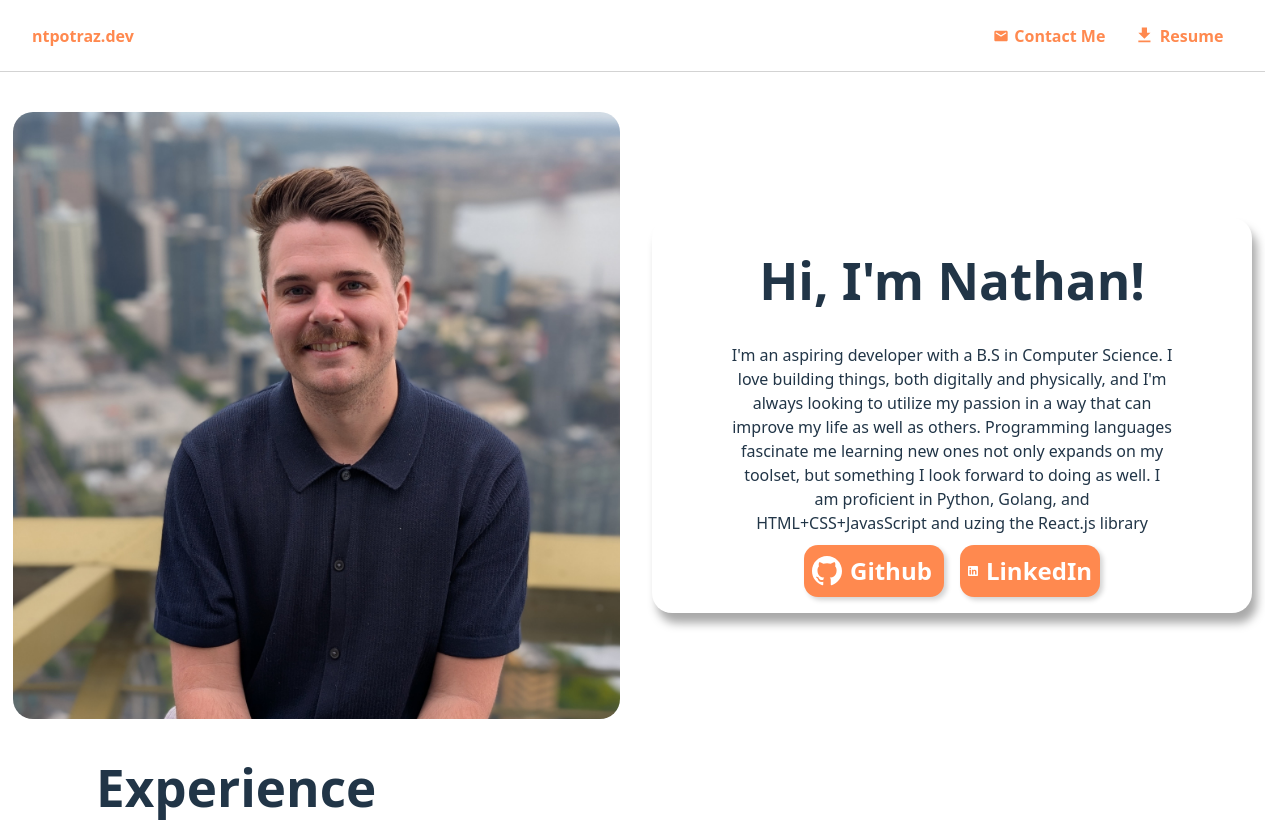
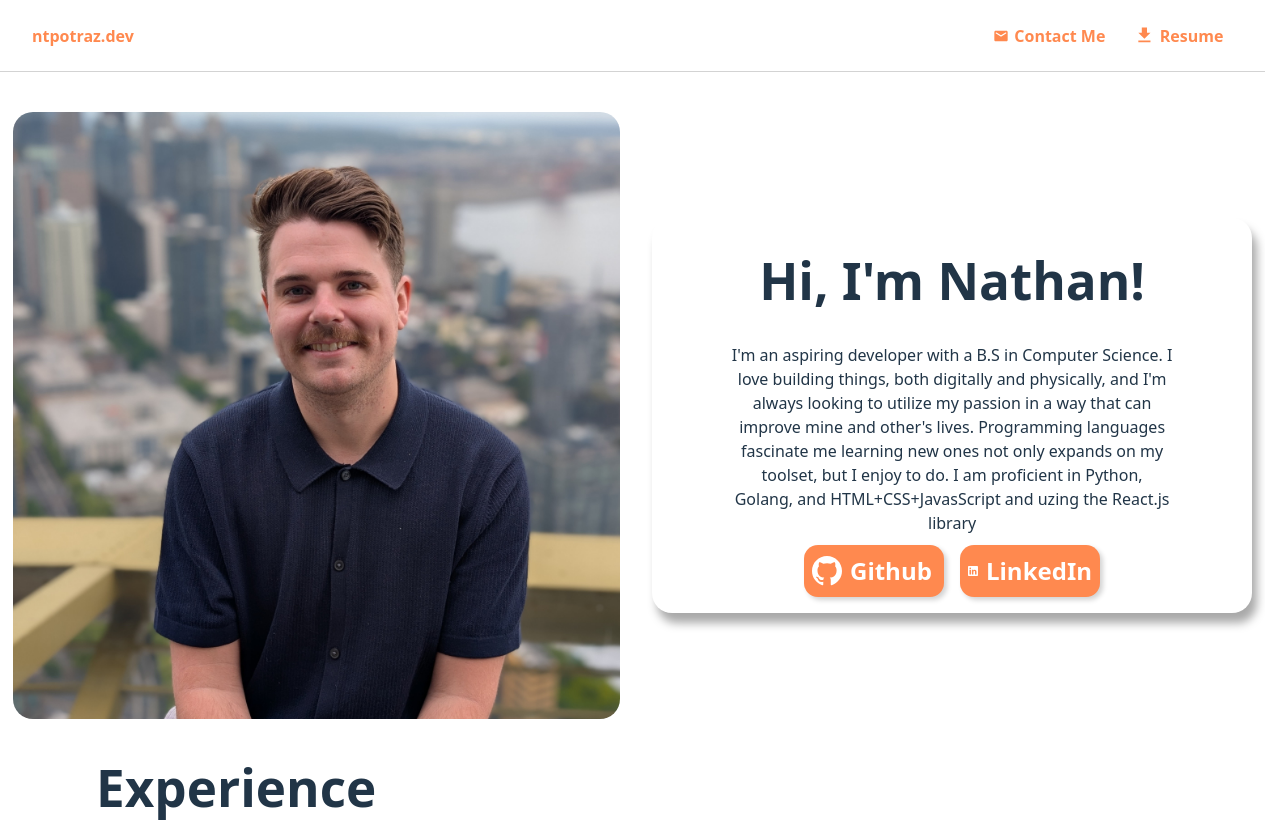
Before and after one commit to ntpotraz/homepage, a React (Vite) app: page / in a window 1280 px wide. Shown: the top 822 px of the page. Built offline with nearby package versions, Linux system fonts and the light colour scheme.

Commit message:
Better worded my summary

```diff
--- a/src/components/Summary.jsx
+++ b/src/components/Summary.jsx
@@ -7,7 +7,7 @@ const Summary = () => {
       <img className="nathan" src={nathan} alt="Me!" />
       <div className="summaryInfo">
         <h1>Hi, I'm Nathan!</h1>
-        <p className="sumText">I'm an aspiring developer with a B.S in Computer Science. I love building things, both digitally and physically, and I'm always looking to utilize my passion in a way that can improve my life as well as others. Programming languages fascinate me learning new ones not only expands on my toolset, but something I look forward to doing as well. I am proficient in Python, Golang, and HTML+CSS+JavasScript and uzing the React.js library</p>
+        <p className="sumText">I'm an aspiring developer with a B.S in Computer Science. I love building things, both digitally and physically, and I'm always looking to utilize my passion in a way that can improve mine and other's lives. Programming languages fascinate me learning new ones not only expands on my toolset, but I enjoy to do. I am proficient in Python, Golang, and HTML+CSS+JavasScript and uzing the React.js library</p>
         <ul className="links">
           <li className="link">
             <a href="https://github.com/ntpotraz" rel="noreferrer" target="_blank">
```
